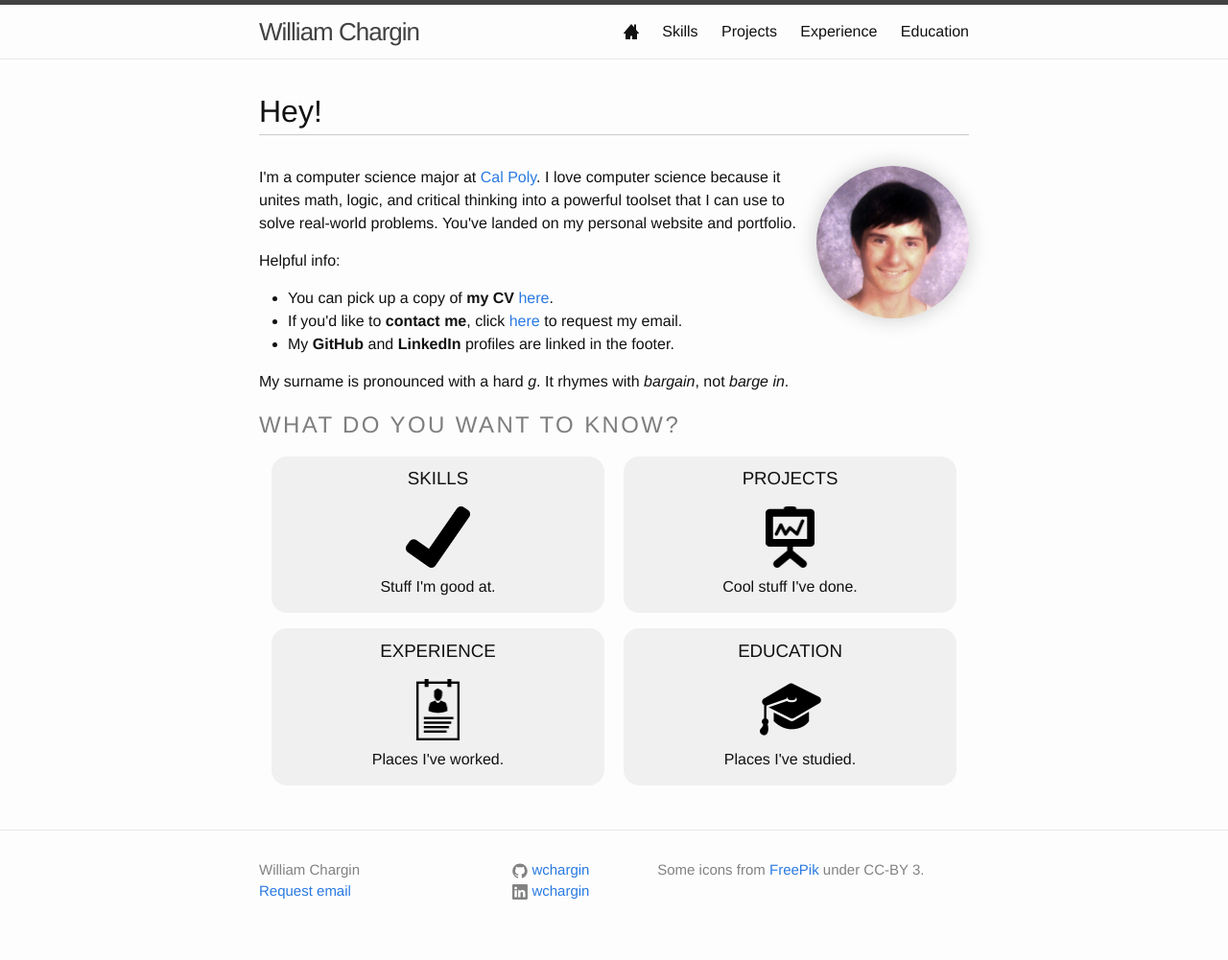
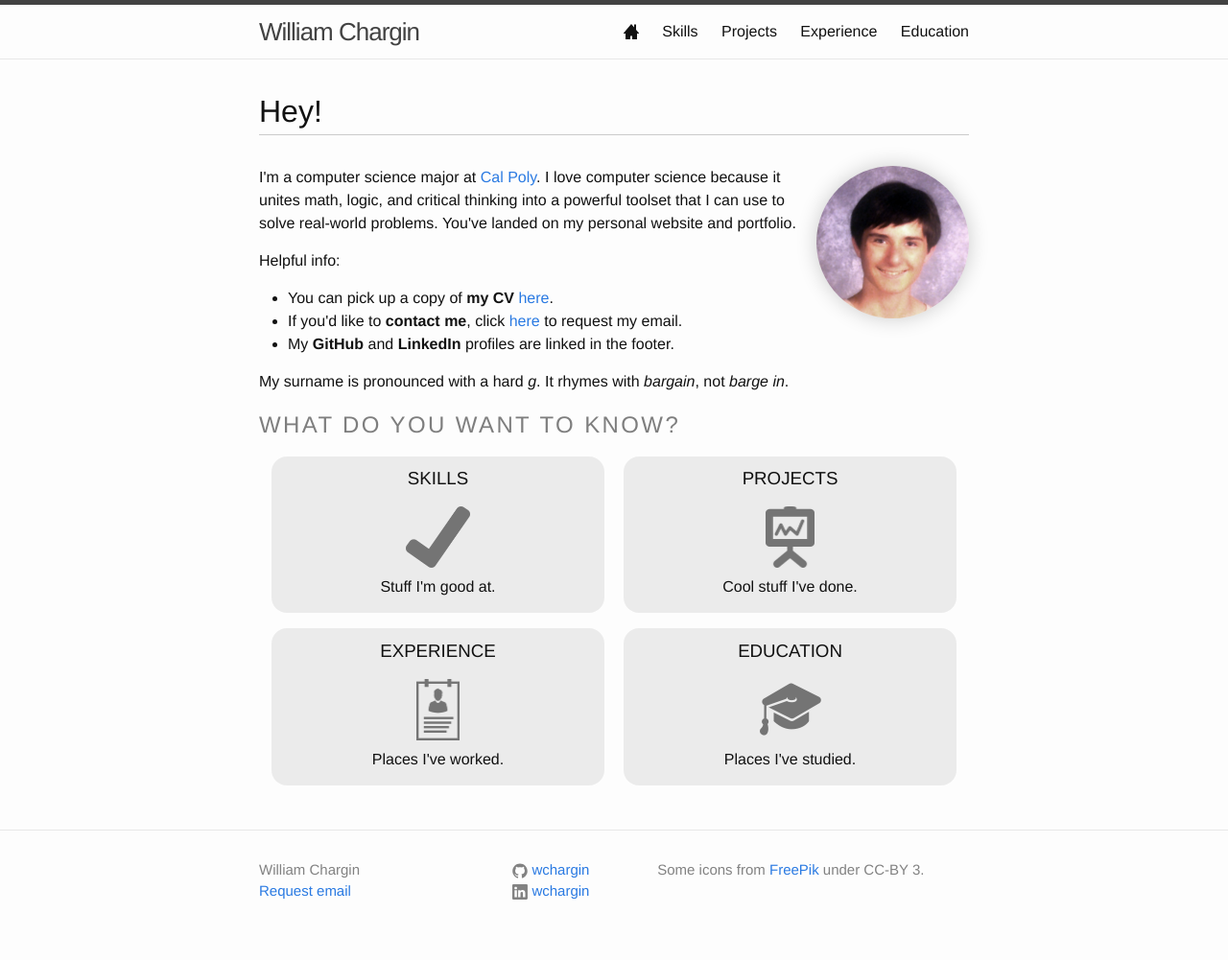
Before and after one commit to wchargin/wchargin.github.io, a Jekyll site: the page built from index.html, in a window 1280 px wide. Shown: the whole page at 96% size. Built offline with Jekyll 4.4.1, drawn with Linux system fonts in a browser that asks for light colours; nearby versions of some CDN libraries.

Commit message:
Add animated effects for quicknav icons
Doesn't currently work in Firefox. Works in Webkit.

```diff
--- a/_sass/_home.scss
+++ b/_sass/_home.scss
@@ -29,13 +29,17 @@
         display: inline-block;
         text-align: center;
         border-radius: 1em;
-        background: rgba(0, 0, 0, 0.05);
-        transition: background 0.1s;
+        background: rgba(0, 0, 0, 0.07);
+        transition: background $transition-time;
         box-shadow: none;
 
         &:hover {
             text-decoration: none;
-            background: rgba(0, 0, 0, 0.15);
+            background: rgba(0, 0, 0, 0.03);
+            img {
+                filter: none; -webkit-filter: none;
+                opacity: 1.0;
+            }
         }
 
         @include media-query($on-palm) {
@@ -54,7 +58,10 @@
         padding-top: 0.5em;
     }
     img {
+        filter: brightness(0); -webkit-filter: brightness(0);
+        opacity: 0.5;
         height: 4em;
         margin-bottom: 0.5em;
+        transition: filter $transition-time, -webkit-filter $transition-time, opacity $transition-time;
     }
 }
```
Also changed, not shown: img/education.png, img/experience.png, img/projects.png, img/skills.png.
